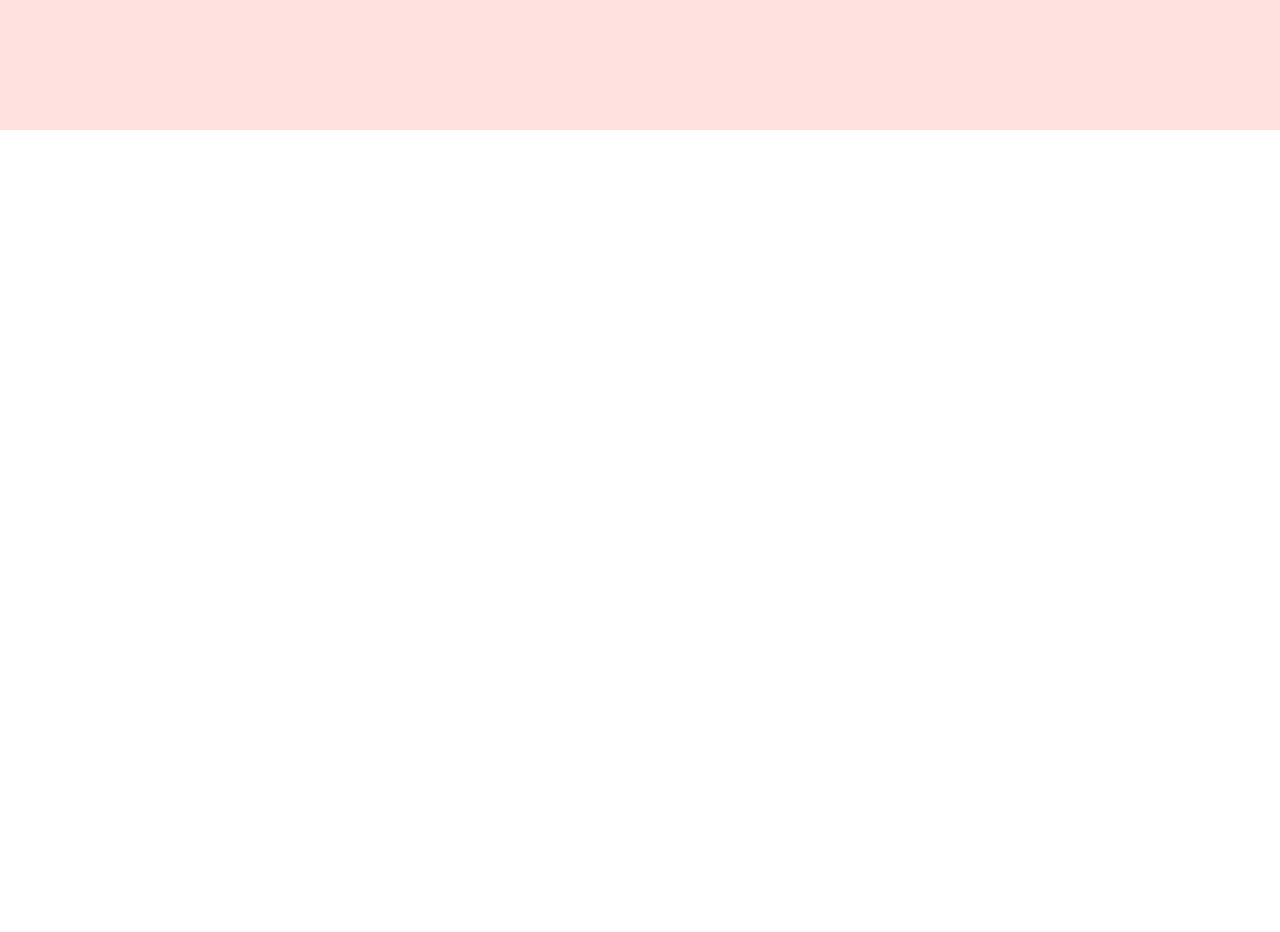
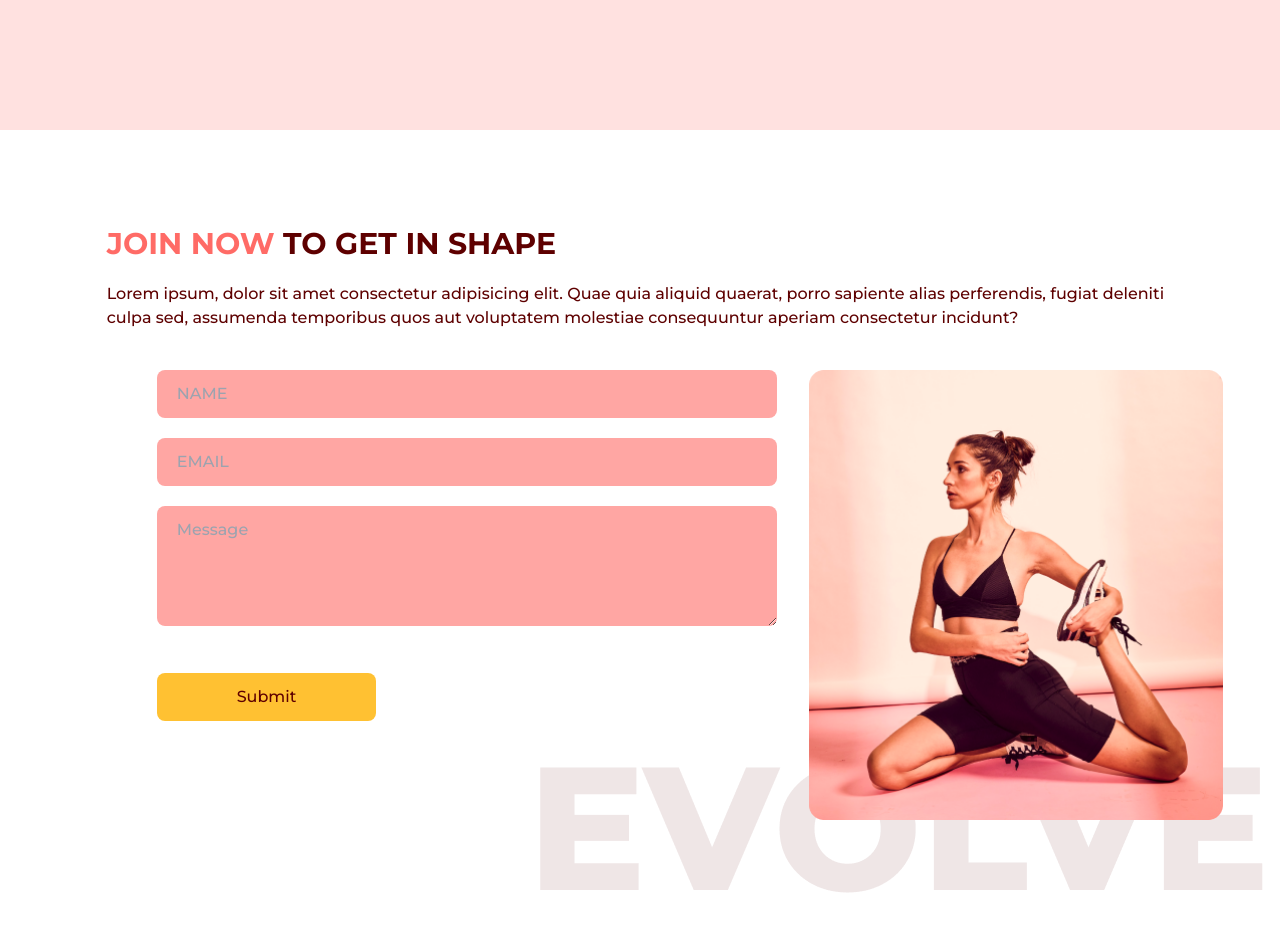
Before and after one commit to Muhammadjon-is/FitnessApp, a React (Create React App) app: page / in a window 1280 px wide. Shown: the part 2860-3792 px from the top of the page. Before the commit the page ends 2990 px from the top, so only its background shows below. Built offline with nearby package versions, Linux system fonts and the light colour scheme.

Commit message:
Contact page is done

```diff
--- a/package.json
+++ b/package.json
@@ -16,6 +16,7 @@
     "react": "^18.2.0",
     "react-anchor-link-smooth-scroll": "^1.0.12",
     "react-dom": "^18.2.0",
+    "react-hook-form": "^7.47.0",
     "react-scripts": "5.0.1",
     "typescript": "^4.9.5",
     "web-vitals": "^2.1.4"
--- a/src/App.tsx
+++ b/src/App.tsx
@@ -4,6 +4,7 @@
 import Home from "./Scenes/Home";
 import Benefit from "./Scenes/Benefits";
 import OurClasses from "./Scenes/OurClasses";
+import ContactPage from "./Scenes/Contact";
 
 
 function App() {
@@ -34,6 +35,7 @@
     <Home setSelectedPage={setSelectedPage}/>
     <Benefit setSelectedPage={setSelectedPage}/>
     <OurClasses setSelectedPage={setSelectedPage}/>
+    <ContactPage setSelectedPage={setSelectedPage} />
     </div>
   );
 }
--- /dev/null
+++ b/src/Scenes/Contact/index.tsx
@@ -0,0 +1,151 @@
+import React from "react";
+import { SelectedPage } from "../shared/types";
+import { motion } from "framer-motion";
+import ContactUsPagePGraphic from "../../assets/ContactUsPageGraphic.png";
+import HText from "../shared/HText";
+import { useForm } from "react-hook-form";
+
+type Props = {
+  setSelectedPage: (value: SelectedPage) => void;
+};
+
+const ContactPage = ({ setSelectedPage }: Props) => {
+
+  const inputStyles = `" mb-5 w-full rounded-lg bg-primary-300 px-5 py-3 placeholder-white"`
+
+  const {
+register,
+    trigger,
+    formState: { errors }
+  } = useForm();
+
+
+  const onSubmit = async (e: any) => {
+    const isValid = await trigger();
+   if (!isValid){
+      e.preventDefault();
+    }
+  };
+
+  return (
+    <section id="contactuse" className="mx-auto w-5/6 pt-24 pb-32">
+      <motion.div
+        onViewportEnter={() => setSelectedPage(SelectedPage.ContactUs)}
+      >
+        {/* Header */}
+        <motion.div
+          className="md:e-3/5"
+          initial="hidden"
+          whileInView="visible"
+          viewport={{ once: true, amount: 0.5 }}
+          transition={{ duration: 0.5 }}
+          variants={{
+            hidden: { opacity: 0, x: -50 },
+            visible: { opacity: 1, x: 0 },
+          }}
+        >
+          <HText>
+            <span className="text-primary-500">JOIN NOW</span> TO GET IN SHAPE
+          </HText>
+          <p className="my-5">
+            Lorem ipsum, dolor sit amet consectetur adipisicing elit. Quae quia
+            aliquid quaerat, porro sapiente alias perferendis, fugiat deleniti
+            culpa sed, assumenda temporibus quos aut voluptatem molestiae
+            consequuntur aperiam consectetur incidunt?
+          </p>
+        </motion.div>
+
+        {/* Form and Image */}
+        <div className="mt-10 justify-between gap-8 md:flex">
+          <motion.div
+            className="mt-10 basis-3/5 md:mt-0"
+            initial="hidden"
+            whileInView="visible"
+            viewport={{ once: true, amount: 0.5 }}
+            transition={{ duration: 0.5 }}
+            variants={{
+              hidden: { opacity: 0, x: 50 },
+              visible: { opacity: 1, y: 0 },
+            }}
+          >
+            <form action="https://formsubmit.co/todaynow76@gmail.com" target="_blank" method="POST" onSubmit={onSubmit}>
+
+             {/* name */}
+              <input type="text"
+              className={inputStyles}
+              placeholder="NAME"
+              {...register("name", {
+                required:true,
+                maxLength:100,
+              })}
+              />
+              {errors.name && (
+                <p className="mt-1 text-primary-500 ">
+                  {errors.name.type === "required" && "This field is required.!!"},
+                  {errors.name.type === "maxLength" && "Max lenght is 100 character"}
+                </p>
+              )}
+
+{/* email */}
+
+
+<input type="email"
+              className={inputStyles}
+              placeholder="EMAIL"
+              {...register("name", {
+                required:true,
+                pattern: /^[A-Z0-9._%]+@[A-z0-9.-]+\.[A-Z]{2,}$/i
+              })}
+              />
+              {errors.email && (
+                <p className="mt-1 text-primary-500 ">
+                  {errors.email.type === "required" && "This field is required.!!"},
+                  {errors.email.type === "pattern" && "Invalid email adress!"}
+                </p>
+              )}
+
+
+  {/* Message */}
+<textarea
+rows={4}
+cols={50}
+              className={inputStyles}
+              placeholder="Message"
+              {...register("message", {
+                required:true,
+                maxLength:2000,
+              })}
+              />
+              {errors.message && (
+                <p className="mt-1 text-primary-500 ">
+                  {errors.message.type === "required" && "This field is required.!!"},
+                  {errors.message.type === "maxLength" && "Max lenght is 2000 character"}
+                </p>
+              )}
+  <button type="submit" className="mt-5 rounded-lg bg-secondary-500 px-20 py-3  transition-500 hover:text-white">
+    Submit
+  </button>
+            </form>
+          </motion.div>
+          <motion.div className="relative mt-16 basis-2/5 md:mt-0"
+
+          initial="hidden"
+          whileInView="visible"
+          viewport={{ once: true, amount: 0.5 }}
+          transition={{ delay:0.2, duration: 0.5 }}
+          variants={{
+            hidden: { opacity: 0, x: 50 },
+            visible: { opacity: 1, y: 0 },
+          }}
+          >
+  <div  className="md:before:content-evolvetext w-full before:absolute before:-bottom-20 before:-right-10 before:z-[-1]">
+    <img  src={ContactUsPagePGraphic} alt="ContactUsPageGraphic"  className="w-full" />
+  </div>
+          </motion.div>
+        </div>
+      </motion.div>
+    </section>
+  );
+};
+
+export default ContactPage;
```
Also changed, not shown: 1 other file (tests, documents, lock files or other folders).
